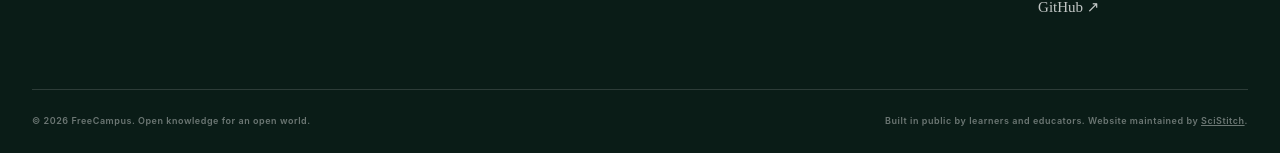
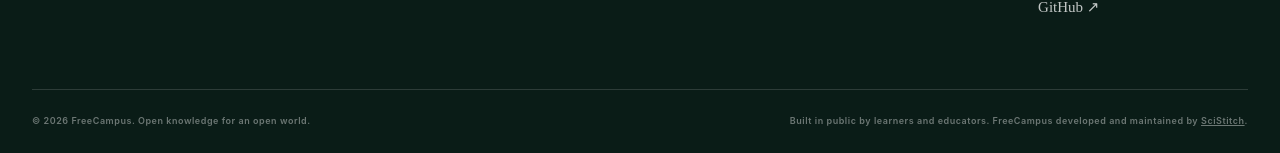
Before and after one commit to freecampus/freecampus.github.io, an MkDocs documentation site: the page built from docs/index.md, in a window 1280 px wide. Shown: the part 2164-2317 px from the top of the page. Built offline with MkDocs 1.6.1, drawn with Linux system fonts in a browser that asks for light colours.

Commit message:
docs: clarify SciStitch stewardship of the full ecosystem

```diff
--- a/theme/main.html
+++ b/theme/main.html
@@ -101,7 +101,7 @@
       </div>
       <div class="shell footer-bottom">
         <p>© {{ build_date_utc.strftime('%Y') }} FreeCampus. Open knowledge for an open world.</p>
-        <p>Built in public by learners and educators. Website maintained by <a href="https://scistitch.com/">SciStitch</a>.</p>
+        <p>Built in public by learners and educators. FreeCampus developed and maintained by <a href="https://scistitch.com/">SciStitch</a>.</p>
       </div>
     </footer>
 
```
Also changed, not shown: README.md (+1 -1 lines), docs/about.md (+4 -4 lines).
